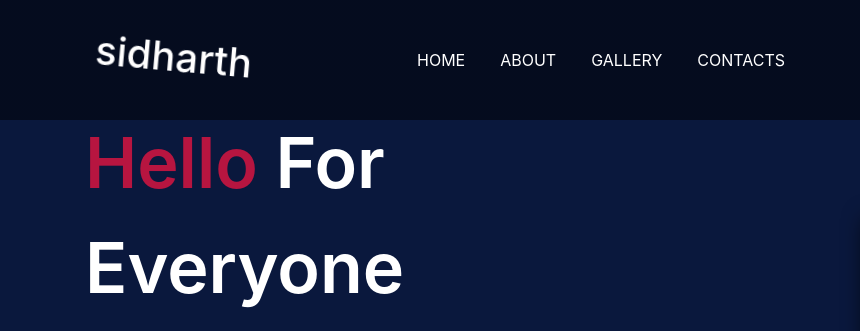
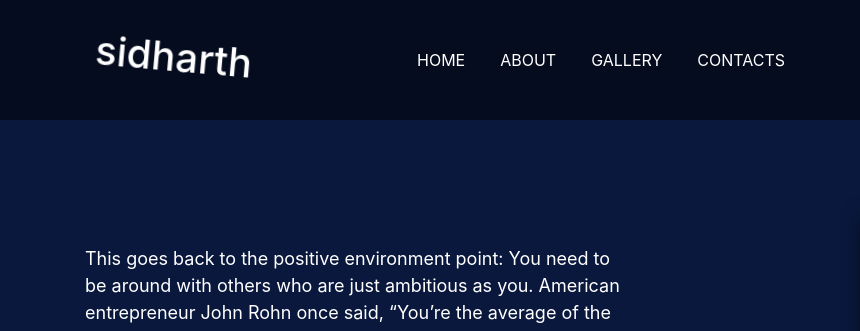
Before and after one commit to vssonusaini/sidharth, a plain HTML site: page index.html in a window 1280 px wide. Shown: the top 331 px of the page, 0-860 px from the left. Drawn offline with nearby package versions, Linux system fonts and the light colour scheme.

Commit message:
Update index.html

```diff
--- a/index.html
+++ b/index.html
@@ -56,7 +56,7 @@
 
                               <div class="col-lg-6 col-10 mx-auto">
                                    <div class="header_hero_text">
-                                        <h2><span>Hello</span> For Everyone</h2>
+                                        <h2><span></span></h2>
                                         <p>This goes back to the positive environment point: You need to be around with others who are just ambitious as you. American entrepreneur John Rohn once said, “You’re the average of the five people you spend the most time with it.” And whether or not that’s true is debatable, the reality is being around the right kind of people can only help you grow. If you’re surrounded by those who love your ambition, you’ll be more ambitious and achieve more. If you’re surrounded by loved ones who tell you your goals are stupid and tell you to change them, you need to avoid them. Be around those who help you feel comfortable being the ambitious, go-getter you are, so you can become the successful person you’re meant to be.</p>
                                         <div class="header_txet_btn">
                                              <a href="" style="text-decoration: none;">Faceboot</a>
```
